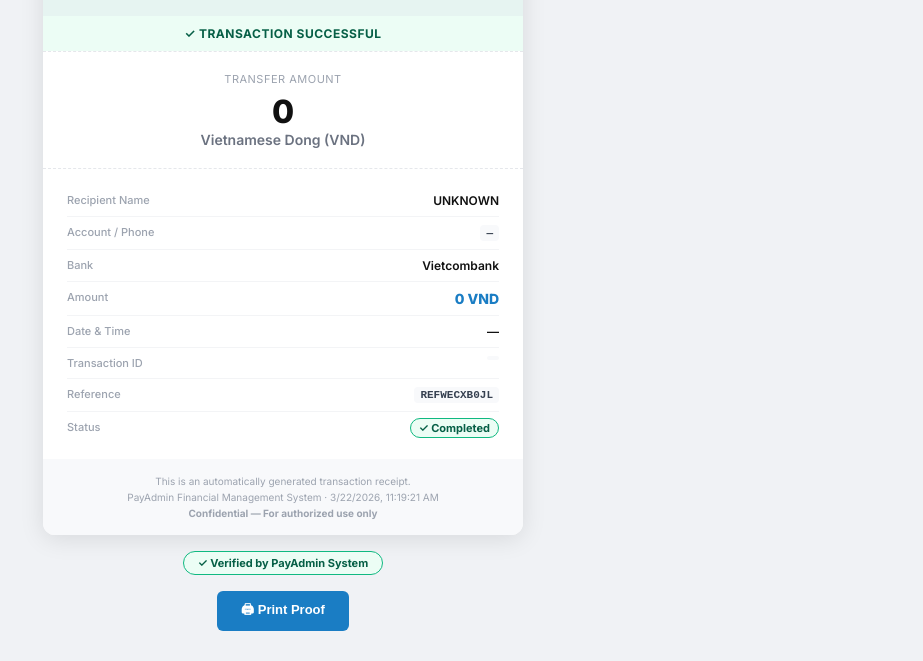
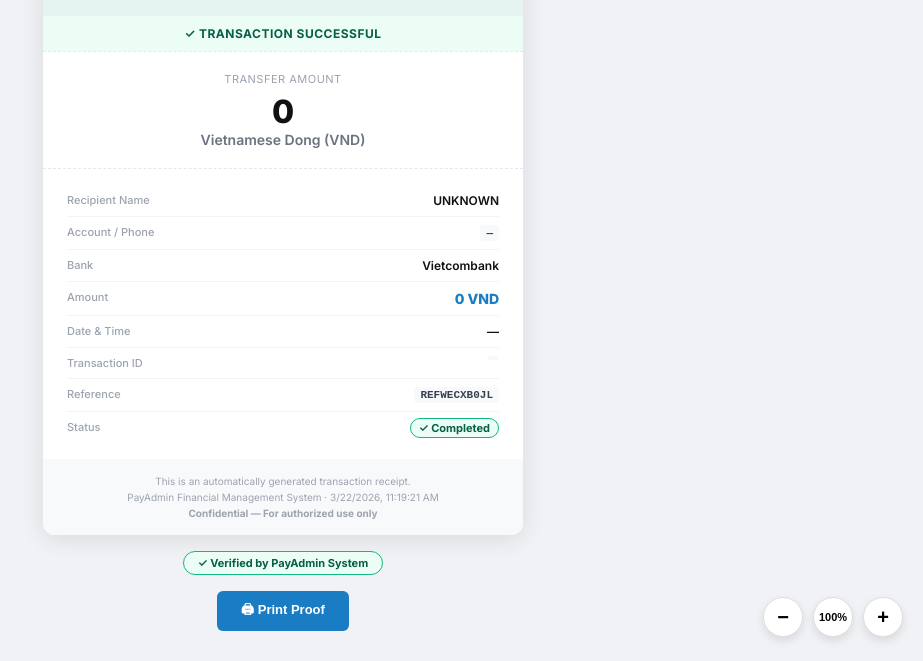
Before and after one commit to ExpresStar/PayAdmin, a website: page proof.html in a window 1280 px wide. Shown: the part 143-804 px from the top of the page, without its empty margins (357-1280 px from the left). Drawn offline with Linux system fonts and the light colour scheme.

Commit message:
proof.html

```diff
--- a/proof.html
+++ b/proof.html
@@ -150,14 +150,46 @@
     .print-btn:hover { background: #155fa0; }
     @media print {
       body { background: white; padding: 0; }
-      .print-btn { display: none; }
+      .print-btn, .zoom-controls { display: none; }
       .proof-wrap { max-width: 100%; }
       .proof-card { box-shadow: none; border: 1px solid #ddd; }
     }
+
+    /* Zoom Controls */
+    .zoom-controls {
+      position: fixed;
+      bottom: 20px;
+      right: 20px;
+      display: flex;
+      gap: 10px;
+      z-index: 1000;
+    }
+    .z-btn {
+      width: 40px;
+      height: 40px;
+      border-radius: 50%;
+      background: white;
+      border: 1px solid #ddd;
+      display: flex;
+      align-items: center;
+      justify-content: center;
+      font-size: 20px;
+      font-weight: bold;
+      cursor: pointer;
+      box-shadow: 0 4px 10px rgba(0,0,0,0.1);
+      transition: all 0.2s;
+    }
+    .z-btn:hover { background: #f0f0f0; transform: scale(1.1); }
   </style>
 </head>
 <body>
-  <div class="proof-wrap">
+  <div class="zoom-controls">
+    <button class="z-btn" onclick="adjustZoom(-0.1)">−</button>
+    <button class="z-btn" onclick="resetZoom()" style="font-size:11px">100%</button>
+    <button class="z-btn" onclick="adjustZoom(0.1)">+</button>
+  </div>
+
+  <div class="proof-wrap" id="zoom-area" style="transition: transform 0.2s; transform-origin: top center;">
     <div class="proof-header">
       <h1>💳 PayAdmin — Transaction Proof</h1>
     </div>
@@ -171,6 +203,25 @@
   </div>
 
   <script>
+    let currentZoom = 1;
+    function adjustZoom(delta) {
+      currentZoom += delta;
+      if (currentZoom < 0.5) currentZoom = 0.5;
+      if (currentZoom > 3) currentZoom = 3;
+      document.getElementById('zoom-area').style.transform = `scale(${currentZoom})`;
+    }
+    function resetZoom() {
+      currentZoom = 1;
+      document.getElementById('zoom-area').style.transform = `scale(1)`;
+    }
+
+    window.addEventListener('wheel', (e) => {
+      if (e.ctrlKey) {
+        e.preventDefault();
+        const delta = e.deltaY > 0 ? -0.1 : 0.1;
+        adjustZoom(delta);
+      }
+    }, { passive: false });
     const BANK_COLORS = {
       'Vietcombank':  { bg: '#006a4e', text: '#006a4e', lightBg: '#e6f4f1' },
       'Techcombank':  { bg: '#d62828', text: '#d62828', lightBg: '#fef2f2' },
```
